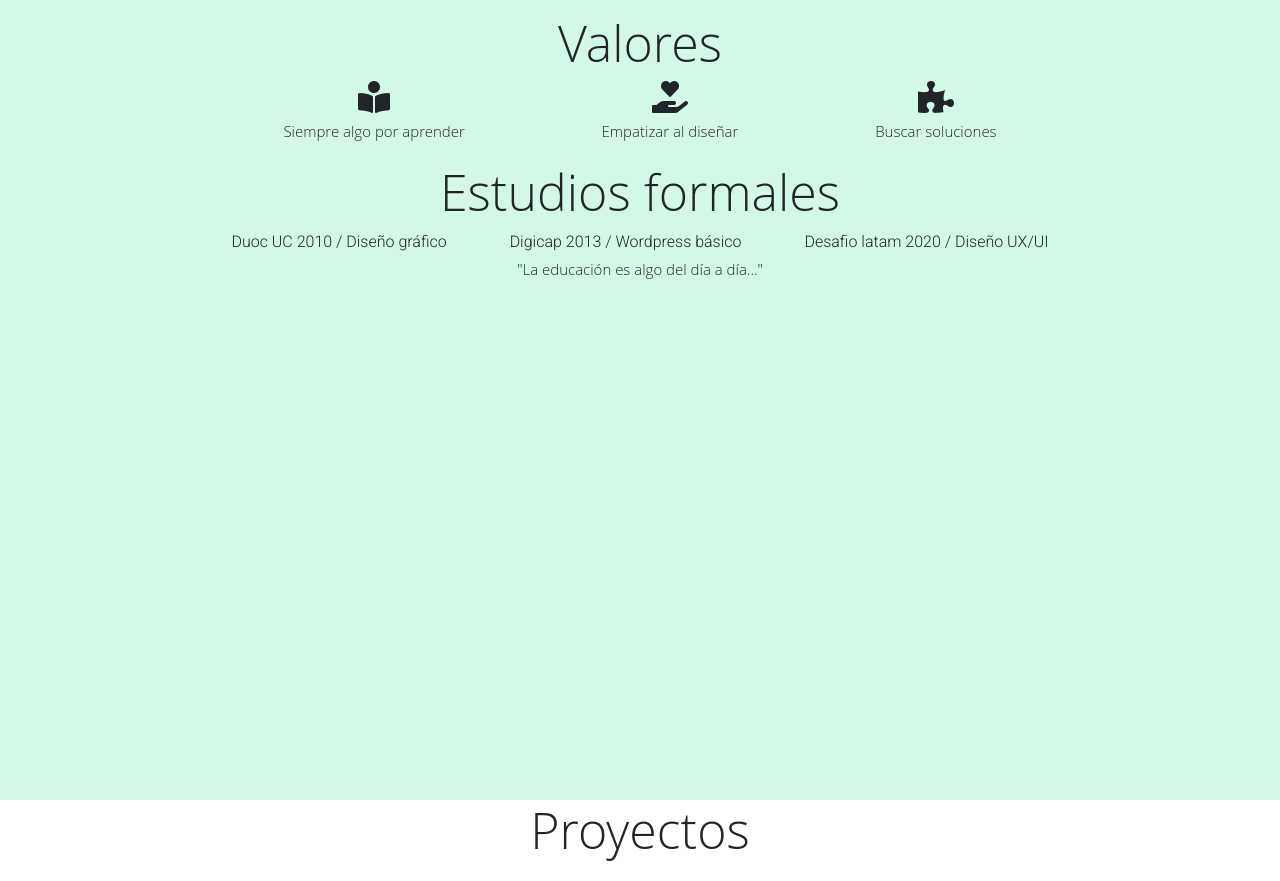
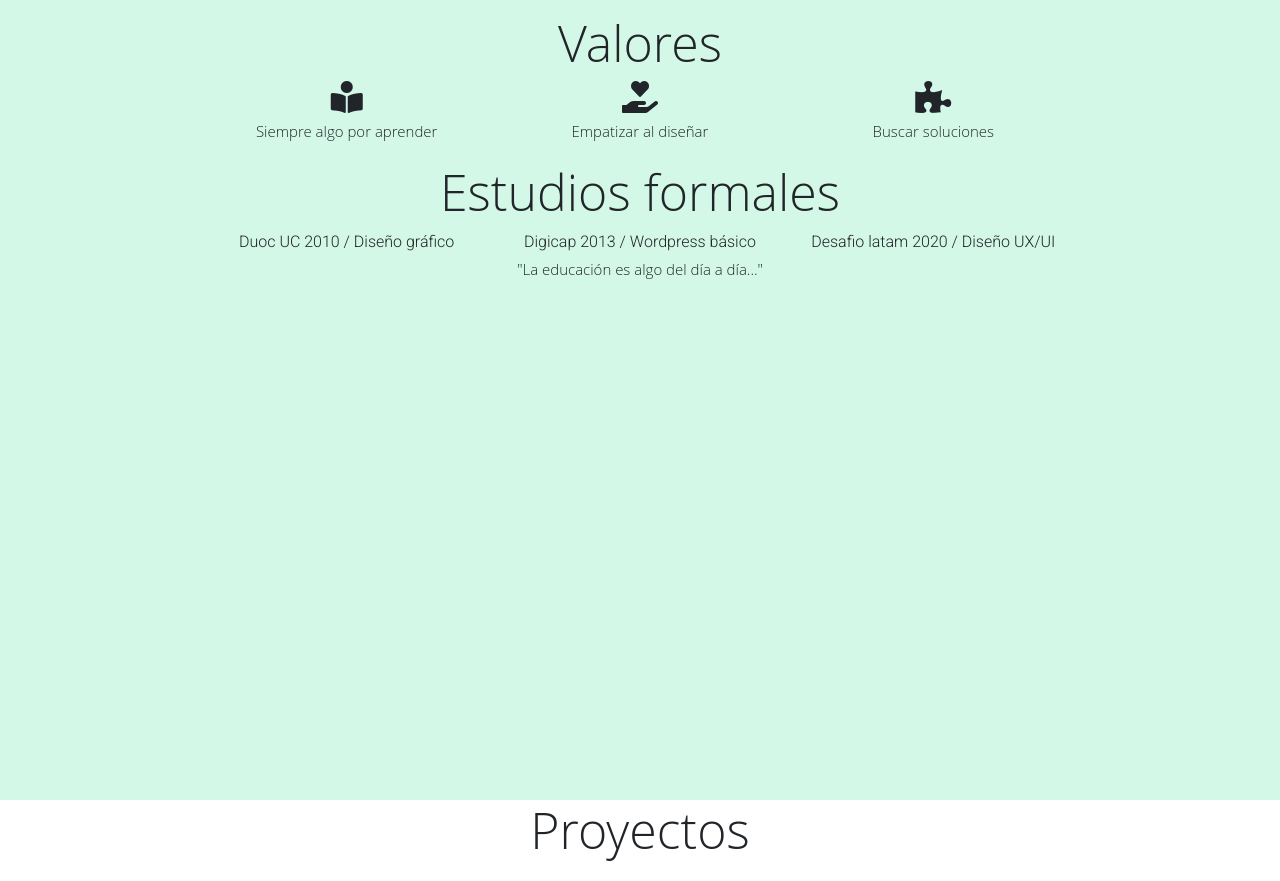
Before and after one commit to ninieves/portafolio2, a plain HTML site: page index.html in a window 1280 px wide. Shown: the part 1126-2007 px from the top of the page. Drawn offline with nearby package versions, Linux system fonts and the light colour scheme; a web font is replaced by a local one.

Commit message:
estudios

```diff
--- a/assets/sass/layout/_header.scss
+++ b/assets/sass/layout/_header.scss
@@ -36,6 +36,8 @@ padding: 0;
     padding-top: 10px;
 }
 
+
+
 @media (min-width: 600px) {
     .hero__section {
         background-image: url(../img/imagen_principal.jpg);
--- a/assets/sass/layout/_main-section.scss
+++ b/assets/sass/layout/_main-section.scss
@@ -7,9 +7,7 @@
     text-align: center;
 
 }
-.iconos{
 
-}
 @media (min-width: 600px){
     .info{
 		margin: 0px;
--- a/index.html
+++ b/index.html
@@ -60,7 +60,8 @@
 
       <div class="iconos">
         <div class="cv">
-          <i class="fas fa-file-alt fa-2x"><h6>Mi CV</h6></i>
+          <i class="fas fa-file-alt fa-2x"></i><h6>Mi CV</h6>
+
         </div>
         <div class="contacto__iconos">
           <i class="fab fa-linkedin fa-2x"><h6>Linkedin</h6></i>
@@ -96,24 +97,32 @@
         <div>
 
             <h4 class="titulo__estudios">Valores</h4>
-            <div class="container estudios">
-              <div>
+            <div class="container">
+              <div class="row">
+                <div class="col-12 col-md-4">
                   <i class="fas fa-book-reader fa-2x"></i><p>Siempre algo por aprender</p>
                 </div>
-              <div>
+                <div class="col-12 col-md-4">
                   <i class="fas fa-hand-holding-heart fa-2x"></i><p>Empatizar al diseñar</p>
                 </div>
-              <div>
+                <div class="col-12 col-md-4">
                   <i class="fas fa-puzzle-piece fa-2x"></i></i><p>Buscar soluciones</p>
                 </div>
               </div>
+              </div>
 
+            <div class="container">
               <h4 class="titulo__estudios">Estudios formales</h4 >
-            <div class="estudios">
+              <div class="row">
+                      <div class="col-12 col-md-4 carrera">
+                        Duoc UC 2010 / Diseño gráfico</div>
+                      <div class="col-12 col-md-4 carrera">
+                        Digicap 2013 / Wordpress básico</div>
+                      <div class="col-12 col-md-4 carrera">
+                        Desafio latam 2020 / Diseño UX/UI</div>
 
-                <div class="carrera">Duoc UC 2010 / Diseño gráfico</div>
-                <div class="carrera">Digicap 2013 / Wordpress básico</div>
-                <div class="carrera">Desafio latam 2020 / Diseño UX/UI</div>
+            </div>
+
               </div>
                 <div>
                   <p>"La educación es algo del día a día..."</p>
@@ -216,7 +225,6 @@
 
 </footer>
 </div>
-<!--contenido tabs-->
 <!-- JQuery -->
 <script type="text/javascript" src="https://cdnjs.cloudflare.com/ajax/libs/jquery/3.4.1/jquery.min.js"></script>
 <!-- Bootstrap tooltips -->
@@ -228,6 +236,11 @@
 <script type="text/javascript" src="https://cdnjs.cloudflare.com/ajax/libs/mdbootstrap/4.15.0/js/mdb.min.js"></script>
 <script src="https://code.jquery.com/jquery.js"></script>
 
+
+
+
+
+
 <!-- JS GRILLA FILTROS -->
 <script src="https://unpkg.com/isotope-layout@3/dist/isotope.pkgd.js"></script>
 
```
Also changed, not shown: 1 other file. Lines whose indentation alone changed are shown as unchanged.
